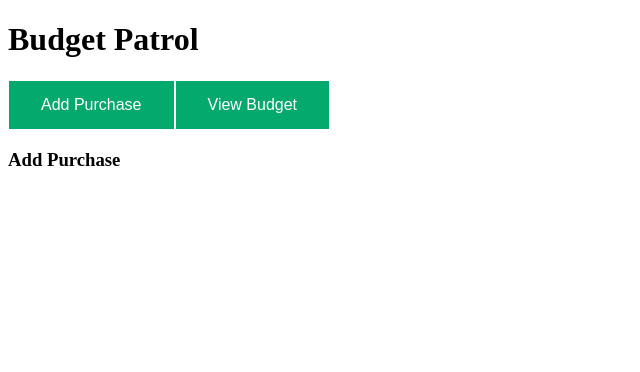
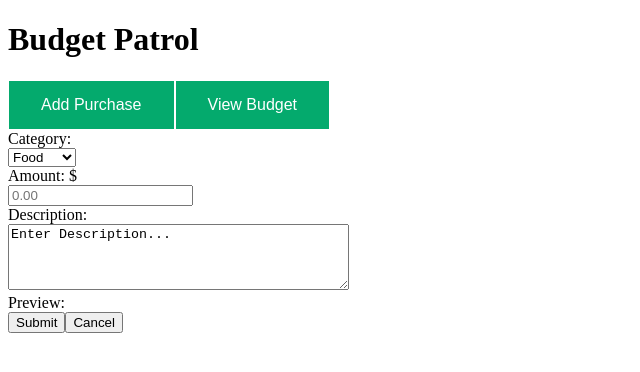
Before and after one commit to Ivan-Zou/Budget-Patrol, a React (Create React App) app: page / in a window 1280 px wide. Shown: the top 372 px of the page, without its empty margins (0-640 px from the left). Built offline with nearby package versions, Linux system fonts and the light colour scheme.

Commit message:
feat: created layout of add purchase tab (functionless)

```diff
--- a/src/tabs/AddPurchaseTab.js
+++ b/src/tabs/AddPurchaseTab.js
@@ -1,10 +1,36 @@
 import React, { useState, useEffect } from 'react';
 
 function AddPurchaseTab() {
-
+    const [submitted, submit] = useState("no"); // this is just a placeholder for no error in submit button
     return (
         <div>
-          <h3>Add Purchase</h3>
+            <div id="category_dropdown">
+                <label for="category">Category:</label><br/>
+                <select name="category" id="category">
+                    <option value="food">Food</option>
+                    <option value="clothes">Clothes</option>
+                    <option value="school">School</option>
+                    {/* This is filler need to store added categories in a list and display them */}
+                </select>
+            </div>
+            <div id="amount_input">
+                <label>Amount: $ </label><br/>
+                <input type="number" placeholder="0.00" name="cost" min="0" step="0.01" title="Currency" pattern="^\d*(\.\d{1,2})?$"/>
+            </div>
+            <div id="description_input">
+                <label> Description:</label><br/>
+                <textarea type="text" name="description" rows="4" cols="40">
+                    Enter Description...
+                </textarea>
+            </div>
+            <div id="preview_output">
+                <label> Preview: </label>
+
+            </div>
+            <div class="submission_btns">
+                <button onClick={() => submit("yes")}>Submit</button>
+                <button onClick={() => submit("no")}>Cancel</button>
+            </div>
         </div>
     );
 }
```
